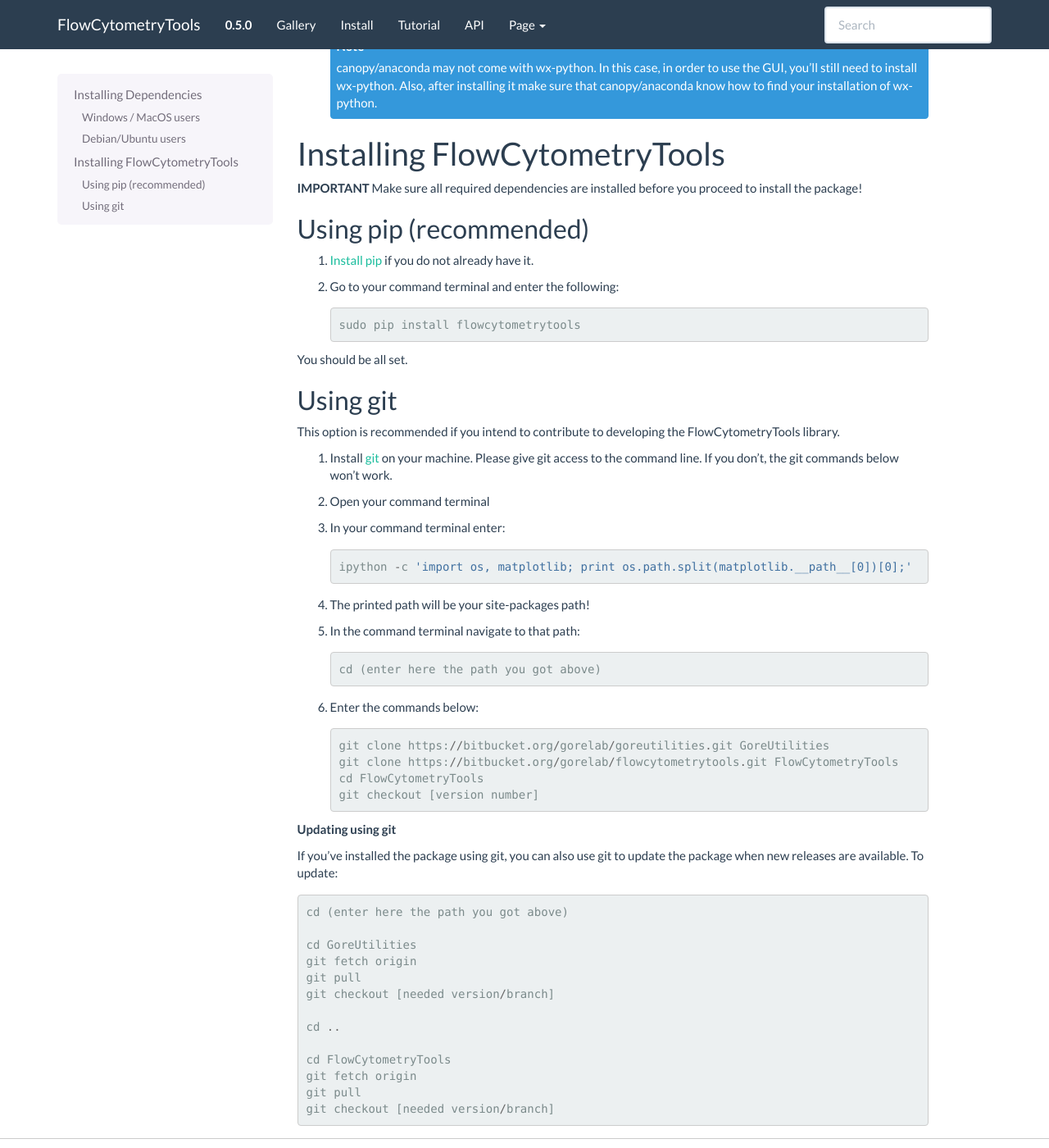
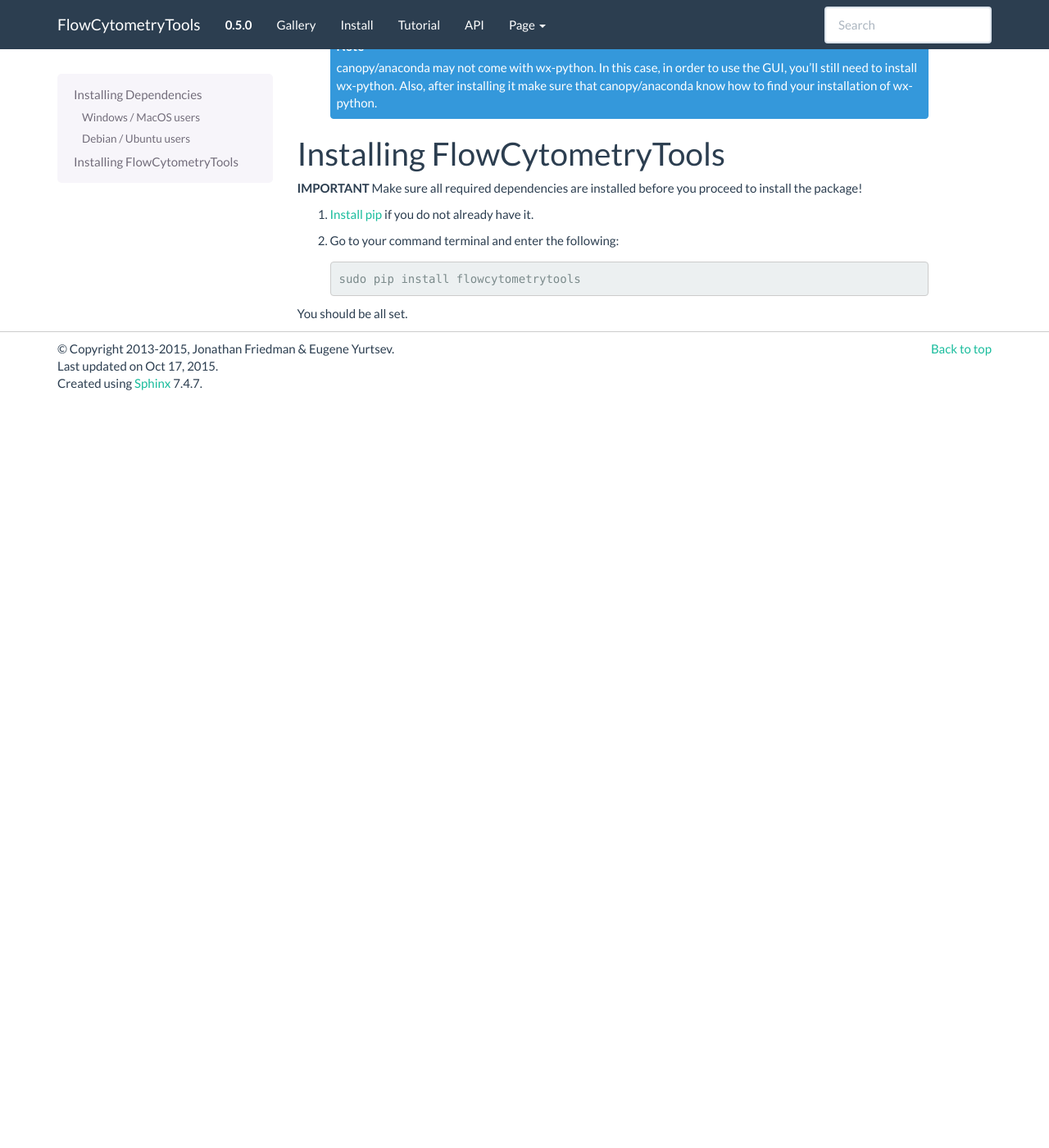
Before and after one commit to eyurtsev/FlowCytometryTools, a Sphinx documentation site: the page built from doc/source/install.rst, in a window 1280 px wide and 1400 px high, scrolled down 922 px. Shown: the whole window at 82% size. Built offline with Sphinx 7.4.7, drawn with Linux system fonts in a browser that asks for light colours; formulas are drawn with MathJax 3; the version number is read from the project's files by our own code; after the commit the page ends 1411 px from its top, so only the background shows below that; some of the changed text lies outside the part shown.

```diff
--- a/doc/source/install.rst
+++ b/doc/source/install.rst
@@ -27,7 +27,7 @@
 
 If you intend to use the GUI, you'll still need to install `wx-python <http://wiki.wxpython.org/How%20to%20install%20wxPython>`_.
 
-Debian/Ubuntu users
+Debian / Ubuntu users
 =================================
 
 You have at least two options:
@@ -59,9 +59,6 @@
 
 **IMPORTANT** Make sure all required dependencies are installed before you proceed to install the package!
 
-Using pip (recommended)
-====================================
-
 #. `Install pip <http://www.pip-installer.org/en/latest/installing.html>`_ if you do not already have it.
 
 #. Go to your command terminal and enter the following:
@@ -71,54 +68,3 @@
     sudo pip install flowcytometrytools
 
 You should be all set.
-
-Using git
-========================================
-
-This option is recommended if you intend to contribute to developing the FlowCytometryTools library.
-
-.. note:
-
-    The source code is hosted at bitbucket at the following URLs:
-    * Required dependency: https://bitbucket.org/gorelab/goreutilities
-    * Package: https://bitbucket.org/gorelab/flowcytometrytools
-
-#. Install `git <http://git-scm.com/downloads>`_ on your machine. Please give git access to the command line. If you don't, the git commands below won't work.
-
-#. Open your command terminal
-
-#. In your command terminal enter::
-
-    ipython -c 'import os, matplotlib; print os.path.split(matplotlib.__path__[0])[0];'
-
-#. The printed path will be your site-packages path!
-
-#. In the command terminal navigate to that path::
-
-    cd (enter here the path you got above)
-
-#. Enter the commands below::
-
-    git clone https://bitbucket.org/gorelab/goreutilities.git GoreUtilities
-    git clone https://bitbucket.org/gorelab/flowcytometrytools.git FlowCytometryTools
-    cd FlowCytometryTools
-    git checkout [version number]
-
-
-**Updating using git**
-
-If you've installed the package using git, you can also use git to update the package when new releases are available. To update::
-
-    cd (enter here the path you got above)
-
-    cd GoreUtilities
-    git fetch origin
-    git pull
-    git checkout [needed version/branch]
-
-    cd ..
-
-    cd FlowCytometryTools
-    git fetch origin
-    git pull
-    git checkout [needed version/branch]
```
